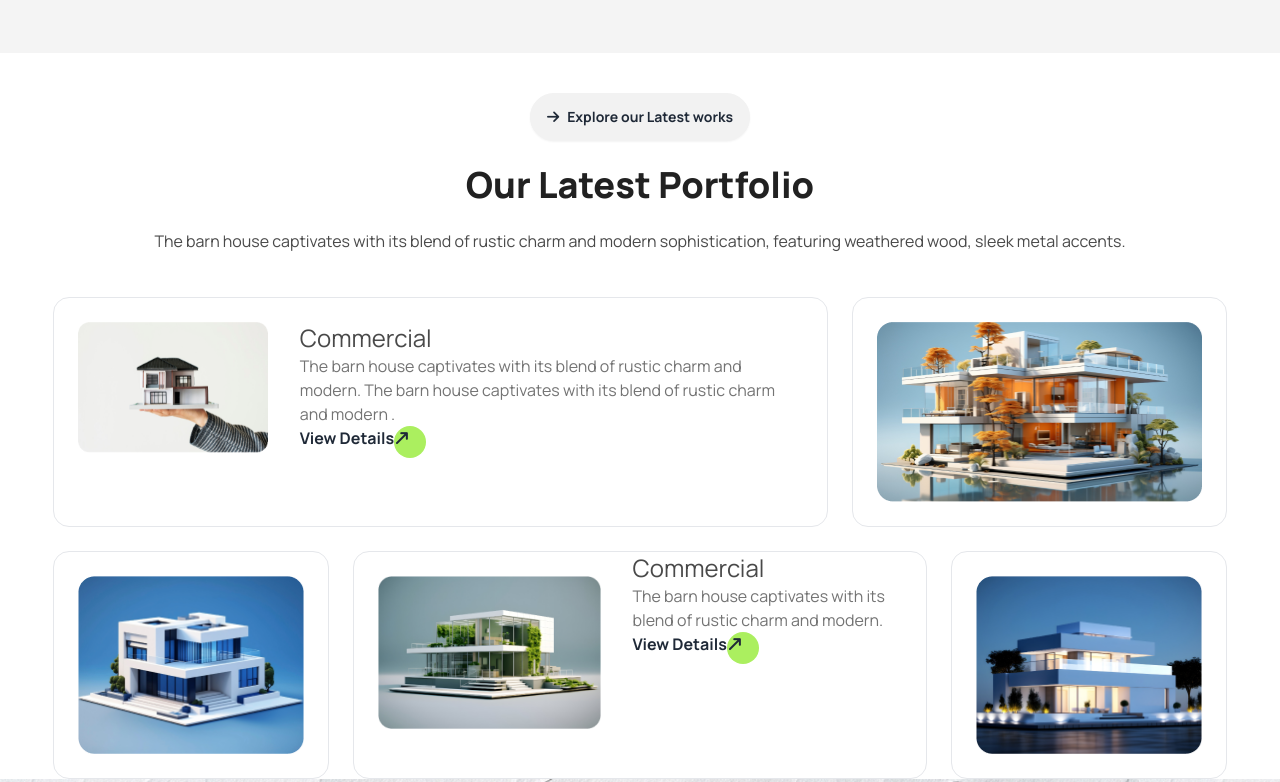
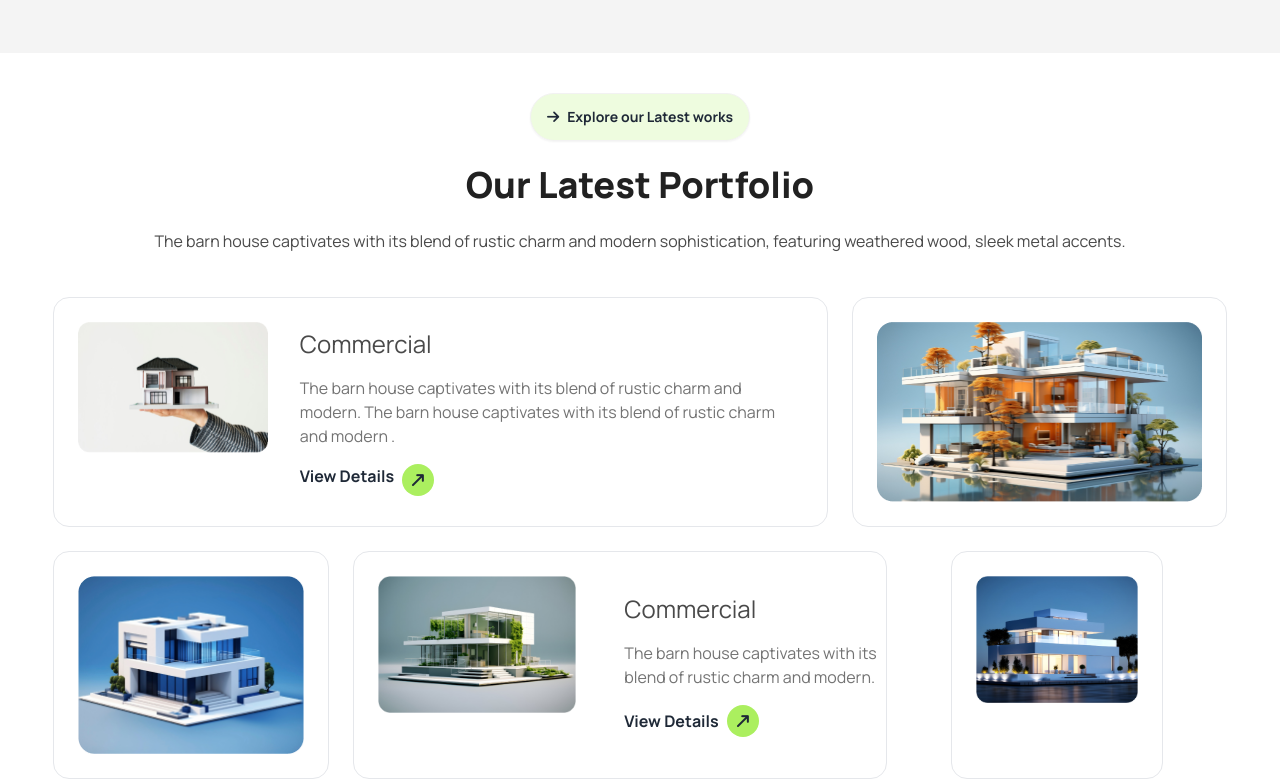
Before and after one commit to hkrobinbrother/assingment-3, a website: page index.html in a window 1280 px wide. Shown: the part 2448-3230 px from the top of the page. Drawn offline with nearby package versions, Linux system fonts and the light colour scheme.

Commit message:
add the changes

```diff
--- a/index.html
+++ b/index.html
@@ -310,12 +310,13 @@
 
         <!-- our letest Portfolio -->
 
-        <section class="bg-white">
+        <section class="bg-white ">
 
+            <div class="pb-10">
                 <div class="w-11/12 mx-auto">
 
-                <div class=" mt-4 flex justify-center pt-10">
-                    <button class="btn w-66 h-10 rounded-full font-bold"><i class="fa-solid fa-arrow-right"></i>
+                    <div class=" mt-4 flex justify-center  pt-10">
+                        <button class="btn bg-[#ABEF5F33] w-66 h-10 rounded-full font-bold"><i class="fa-solid fa-arrow-right"></i>
                             Explore our Latest works</button>
                     </div>
 
@@ -331,12 +332,12 @@
                             <img class="w-96" src="./assets/img1.png" alt="">
 
                         </div>
-                    <div class="py-6 pr-6">
+                        <div class="py-6 pr-6 content-center space-y-4">
                             <h1 class="text-2xl text-[#494949]">Commercial</h1>
                             <p class="text-[#737373]">The barn house captivates with its blend of rustic charm and modern.
                                 The barn house captivates with its blend of rustic charm and modern .</p>
-                        <a class="font-bold flex" href="#">View Details <div
-                                class="w-8 h-8 items-center bg-[#ABEF5F] rounded-full justify-center"><i
+                            <a class="font-bold gap-2 flex" href="#">View Details <div
+                                    class="w-8 h-8 items-center flex bg-[#ABEF5F] rounded-full justify-center"><i
                                         class="fa-solid fa-arrow-right-long -rotate-45"></i></div></a>
 
 
@@ -354,35 +355,36 @@
                         <img class="p-6 object-cover" src="./assets/img3.png" alt="">
                     </div>
                     <!-- card-4  -->
-                <div class="flex lg:flex-row flex-col col-span-2 gap-8 border rounded-2xl">
+                    <div class="flex lg:flex-row flex-col col-span-2 gap-8 border rounded-2xl mr-10">
                         <div class="py-6 pl-6" >
                             <img class="w-96" src="./assets/img4.png" alt="">
 
                         </div>
-                    <div>
+                        <div class="ml-4 lg:content-center space-y-4">
                             <h1 class="text-2xl text-[#494949]">Commercial</h1>
                             <p class="text-[#737373]">The barn house captivates with its blend of rustic charm and modern.</p>
-                        <a class="font-bold flex" href="#">View Details <div
-                                class="w-8 h-8 items-center bg-[#ABEF5F] rounded-full justify-center"><i
+                            <a class="font-bold flex gap-2 text-center  items-center" href="#">View Details <div
+                                    class="w-8 h-8 flex items-center bg-[#ABEF5F] rounded-full justify-center"><i
                                         class="fa-solid fa-arrow-right-long -rotate-45"></i></div></a>
 
 
                         </div>
                     </div>
                     <!-- card-5  -->
-                <div class="border rounded-2xl max-w-72">
+                    <div class="border rounded-2xl max-w-72 mr-16 ">
                         <img class="p-6 object-cover" src="./assets/img5.png" alt="">
                     </div>
 
 
                 </div>
-            <div class="border rounded-2xl lg:hidden block">
+                <div class="border rounded-2xl lg:hidden block w-10/12 mt-4  ">
                     <img class="w-96" src="./assets/img3.png" alt="">
 
                 </div>
 
 
 
+                </div>
             </div>
 
         </section>
@@ -446,7 +448,7 @@
 
 
                 <div class="w-11/12 mx-auto space-x-14">
-                    <textarea name="" placeholder="Write your message here" rows="4" class="w-full rounded-lg p-6 h-64" id=""></textarea>
+                    <textarea name="" placeholder="Write your message here" rows="4" class="w-full rounded-3xl p-6 h-64" id=""></textarea>
                 </div>
 
                 <div class="mx-auto w-11/12 mt-6">
```
Lines whose indentation alone changed are shown as unchanged.
